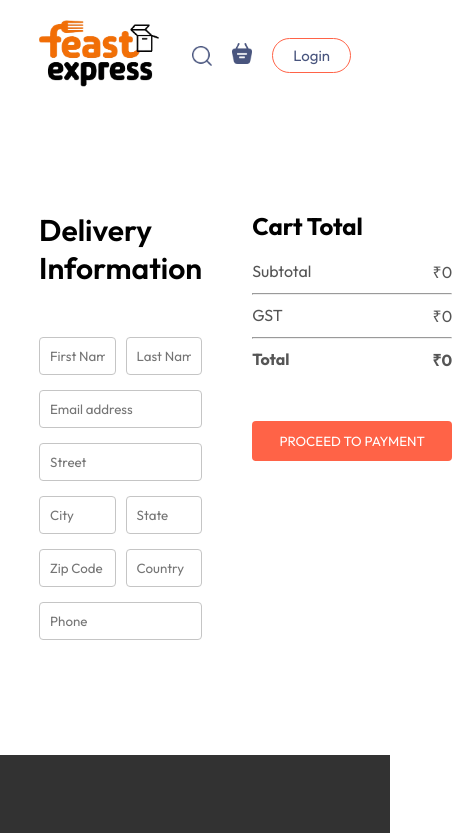
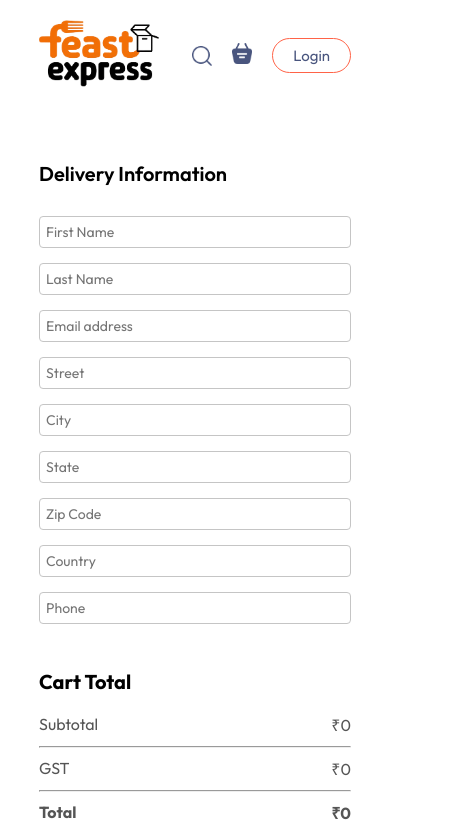
Before and after one commit to partha-protim-sarkar/Food-Delivery-Website, a React (Create React App) app in the folder frontend/: page /order in a window 390 px wide. Shown: the top 833 px of the page, 452 px wide, since content can reach past the window. Built offline with nearby package versions, Linux system fonts and the light colour scheme.

Commit message:
Make place order page responsive

```diff
--- a/frontend/src/pages/PlaceOrder/PlaceOrder.css
+++ b/frontend/src/pages/PlaceOrder/PlaceOrder.css
@@ -39,3 +39,66 @@
 .place-order .cart-total button {
     margin-top: 30px;
 }
+
+@media (max-width: 750px) {
+    .place-order {
+        flex-direction: column;
+        gap: 30px;
+        margin-top: 50px;
+    }
+
+    .place-order-left, .place-order-right {
+        max-width: 100%;
+    }
+
+    .place-order-left .title {
+        font-size: 24px;
+        margin-bottom: 30px;
+    }
+
+    .place-order-left input,
+    .place-order-right input {
+        font-size: 16px;
+        padding: 8px;
+    }
+
+    .place-order-left .multi-fields {
+        flex-direction: column;
+        gap: 0;
+    }
+
+    .place-order-right {
+        width: 100%;
+    }
+
+    .cart-total-details {
+        font-size: 16px;
+    }
+
+    .cart-total button {
+        width: 100%;
+        font-size: 18px;
+        padding: 12px;
+    }
+}
+
+@media (max-width: 480px) {
+    .place-order-left .title {
+        font-size: 20px;
+    }
+
+    .place-order-left input,
+    .place-order-right input {
+        font-size: 14px;
+        padding: 6px;
+    }
+
+    .place-order-right h2 {
+        font-size: 20px;
+    }
+
+    .cart-total button {
+        font-size: 16px;
+        padding: 10px;
+    }
+}
```
